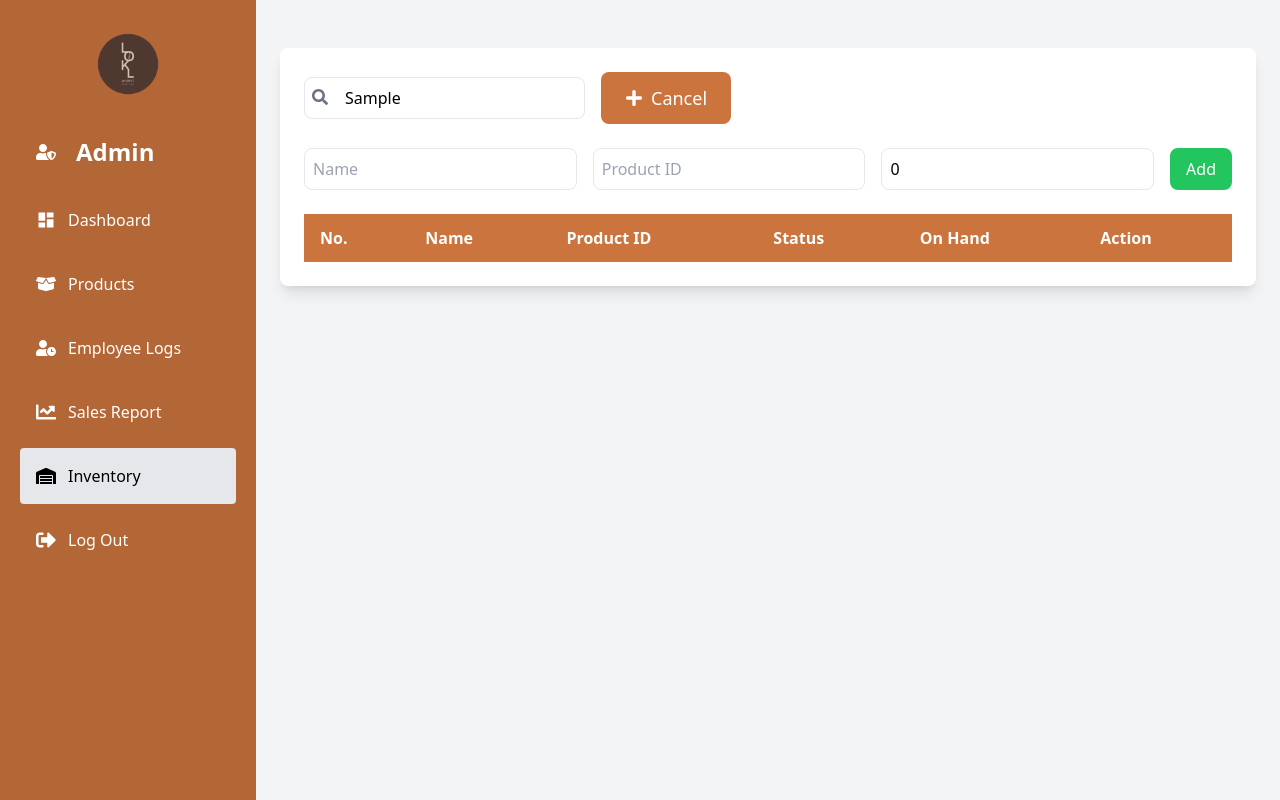
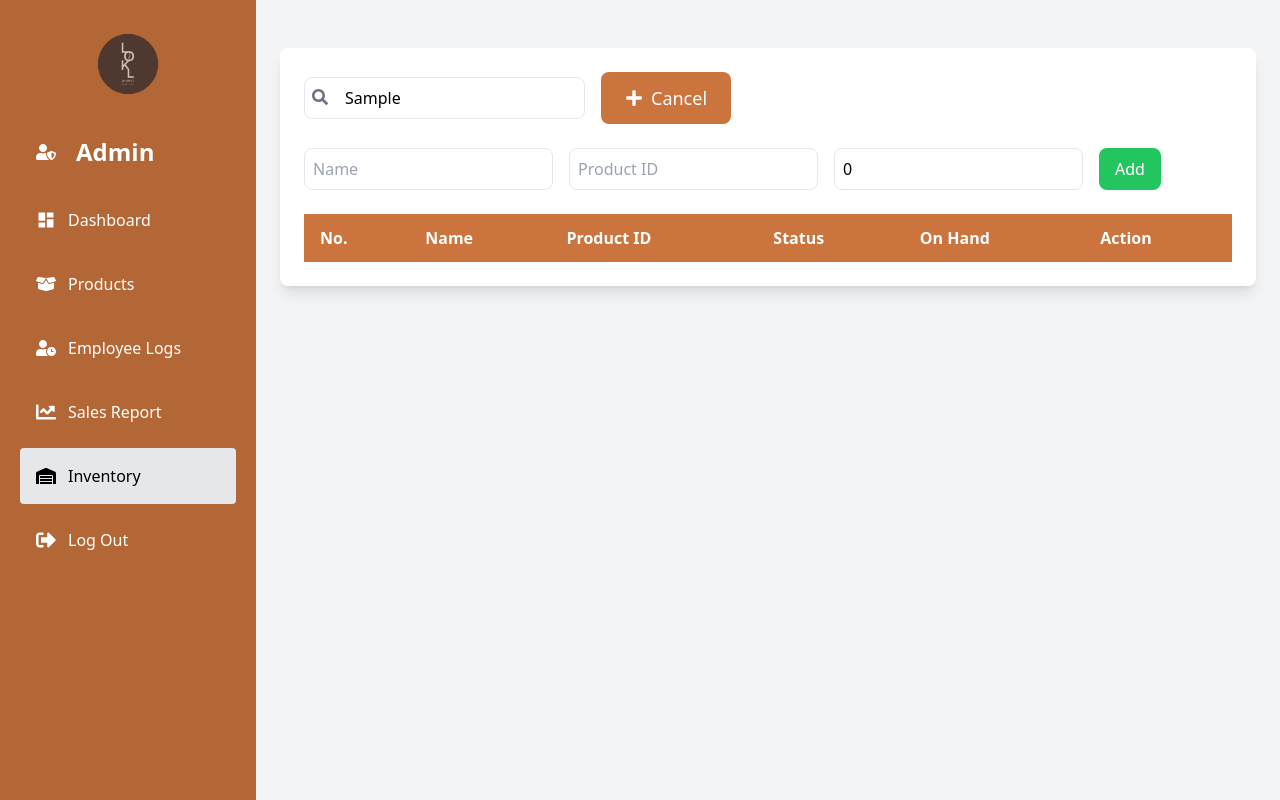
Before and after one commit to zekiro-ox/Cafe-Lokl, a React (Vite) app: page /inventory in a window 1280 px wide. Both pictures are taken after typing "Sample" into the empty fields and a click on the button "Add Item". Built offline with nearby package versions, Linux system fonts and the light colour scheme.

Commit message:
Adjust Design

```diff
--- a/src/Inventory.jsx
+++ b/src/Inventory.jsx
@@ -104,13 +104,13 @@ const Inventory = () => {
           </div>
         </div>
         {isFormVisible && (
-          <div className="flex space-x-4">
+          <div className="flex flex-wrap space-y-4 md:space-x-4 md:space-y-0">
             <input
               type="text"
               placeholder="Name"
               value={newItem.name}
               onChange={(e) => setNewItem({ ...newItem, name: e.target.value })}
-              className="p-2 border rounded-lg focus:outline-none focus:ring-2 focus:ring-brown-500 flex-1"
+              className="p-2 border rounded-lg focus:outline-none focus:ring-2 focus:ring-brown-500 w-full md:w-auto"
             />
             <input
               type="text"
@@ -119,7 +119,7 @@ const Inventory = () => {
               onChange={(e) =>
                 setNewItem({ ...newItem, productId: e.target.value })
               }
-              className="p-2 border rounded-lg focus:outline-none focus:ring-2 focus:ring-brown-500 flex-1"
+              className="p-2 border rounded-lg focus:outline-none focus:ring-2 focus:ring-brown-500 w-full md:w-auto"
             />
             <input
               type="number"
@@ -128,11 +128,11 @@ const Inventory = () => {
               onChange={(e) =>
                 setNewItem({ ...newItem, onHand: parseInt(e.target.value) })
               }
-              className="p-2 border rounded-lg focus:outline-none focus:ring-2 focus:ring-brown-500 flex-1"
+              className="p-2 border rounded-lg focus:outline-none focus:ring-2 focus:ring-brown-500 w-full md:w-auto"
             />
             <button
               onClick={handleAddItem}
-              className="px-4 py-2 bg-green-500 text-white rounded-lg hover:bg-green-600"
+              className="px-4 py-2 bg-green-500 text-white rounded-lg hover:bg-green-600 w-full md:w-auto"
             >
               Add
             </button>
@@ -237,7 +237,7 @@ const Inventory = () => {
                             onClick={handleUpdateItem}
                             className="px-4 py-2 bg-blue-500 text-white rounded-lg hover:bg-blue-600"
                           >
-                            <FaCheck className="mr-0" />
+                            <FaCheck className="mr-1" /> Update
                           </button>
                           <button
                             onClick={() => {
@@ -252,7 +252,7 @@ const Inventory = () => {
                             }}
                             className="px-4 py-2 bg-red-500 text-white rounded-lg hover:bg-red-600"
                           >
-                            <FaTimes className="mr-0" />
+                            <FaTimes className="mr-1" /> Cancel
                           </button>
                         </div>
                       ) : (
--- a/src/ProductPage.jsx
+++ b/src/ProductPage.jsx
@@ -116,7 +116,7 @@ const ProductPage = () => {
               onClick={() => setFormVisible(!isFormVisible)}
               className="flex items-center px-4 py-2 bg-brown-500 text-white rounded-lg hover:bg-brown-600 md:px-6 md:py-3 md:text-lg"
             >
-              <FaPlus className="mr-2" />{" "}
+              <FaPlus className="mr-2" />
               {isFormVisible ? "Cancel" : "Add Product"}
             </button>
           </div>
```
